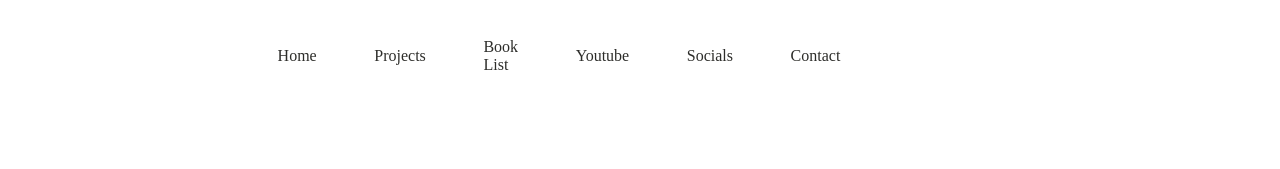
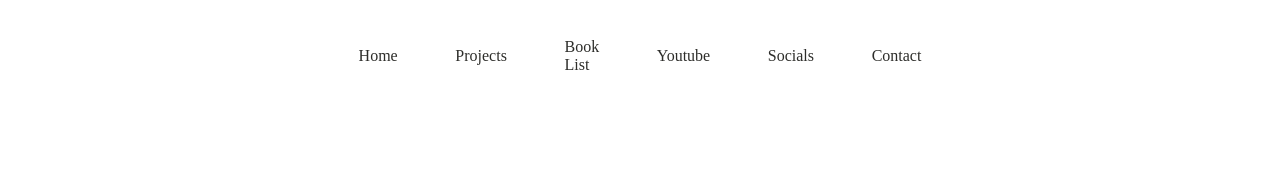
Before and after one commit to CodeRic28/PortfolioWebsite, a plain HTML site: page index.html in a window 1280 px wide. Shown: the top 169 px of the page. Drawn offline with Linux system fonts and the light colour scheme.

Commit message:
first commit

```diff
--- a/css/style.css
+++ b/css/style.css
@@ -99,15 +99,20 @@ h3 {font-size: var(--fs-h3);}
 
 .nav__list {
     display: flex;
-    flex-direction: column;
+    /* flex-direction: column; */
     align-items: center;
     max-width: min-content;
+    margin-left: auto;
+    margin-right: auto;
+    padding: 0;
+
 }
 
 .list__item {
-    padding: 0.25em 1.25em;
+    padding: 0.25em 0.25em;
     list-style: none;
     transition: outline 200ms ease-in-out, transform 200ms ease-in-out;
+
 }
 
 .list__item:hover,
@@ -127,14 +132,16 @@ h3 {font-size: var(--fs-h3);}
     .nav__list {
         display: flex;
         flex-direction: row;
-        margin-left: 15rem;
-        margin-right: 15rem;
+        margin-left: auto;
+        margin-right: auto;
         padding: var(--fs-s);
         list-style: none;
         gap: var(--fs-s);
         justify-content: space-around ;
     }
-
+    .list__item {
+        padding: 0.25em 1.25em;
+    }
 }
 
 /* Intro Section */
@@ -231,11 +238,15 @@ h3 {font-size: var(--fs-h3);}
     margin: 0 auto;
 }
 
-@media (min-width: 600px) {
+@media (min-width: 900px) {
+
+    body {
+        width: 100%;
+    }
 
     .card__container {
         display: flex;
-        flex-direction: column;
+        /* flex-direction: column; */
         gap: 2rem;
 
     }
@@ -359,6 +370,7 @@ h3 {font-size: var(--fs-h3);}
     background: var(--secondary-dark);
     padding: 3rem;
     margin: 0;
+    margin-top: 4rem;
     border-radius: 0;
 }
 
```
Also changed, not shown: index.html (indentation only).
